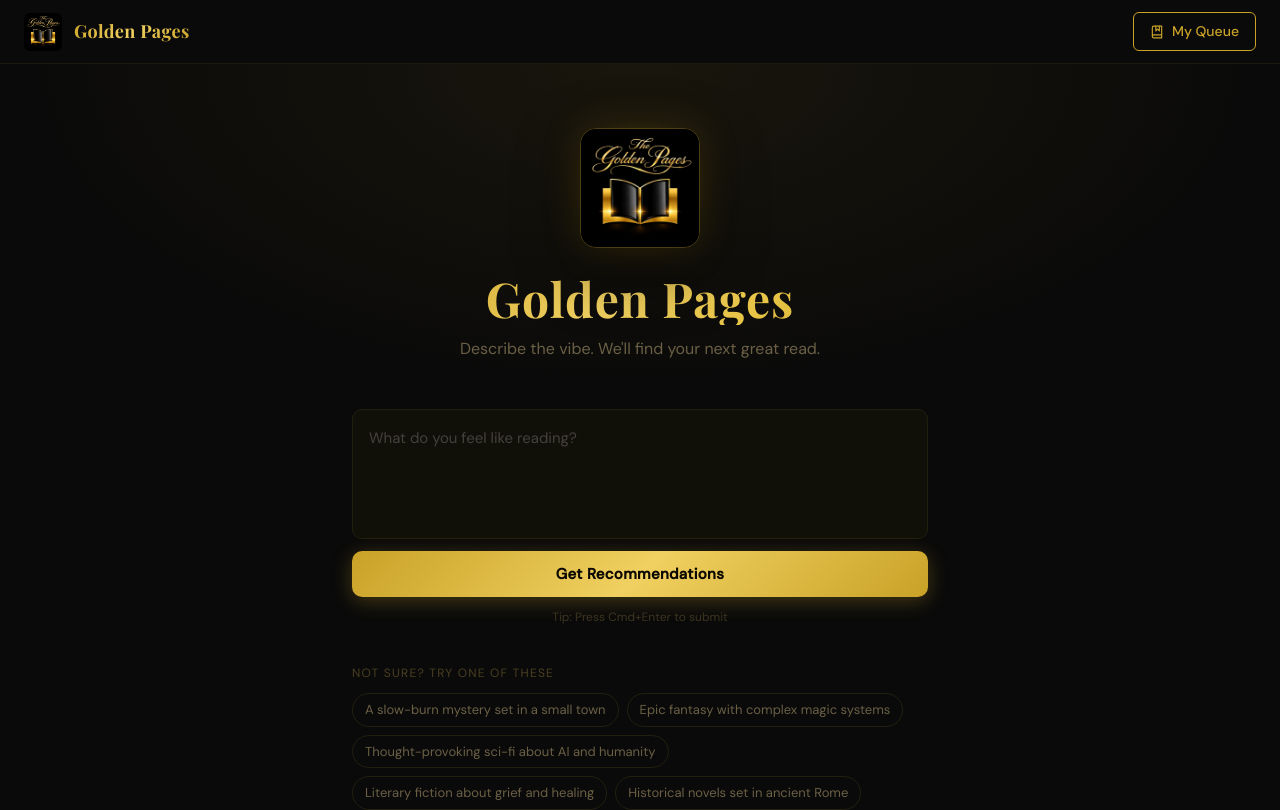
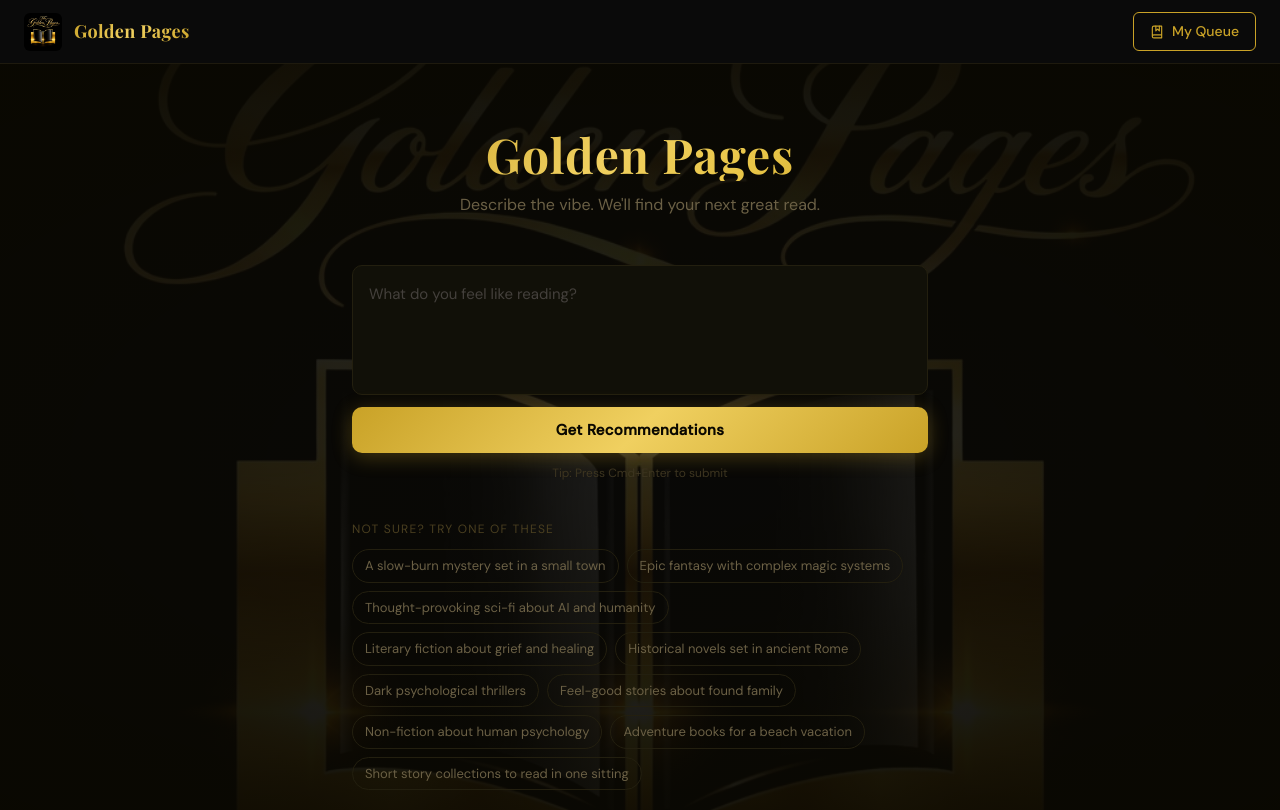
Before and after one commit to weldproservicescontact-svg/our_book_club_2, a React (Vite) app: page / in a window 1280 px wide. Shown: the top 810 px of the page. Built offline with nearby package versions, Linux system fonts and the light colour scheme; no server answers.

Commit message:
Updated HomePage.tsx

```diff
--- a/src/pages/HomePage.tsx
+++ b/src/pages/HomePage.tsx
@@ -104,40 +104,22 @@ export default function HomePage() {
         <div
           className="absolute inset-0 pointer-events-none"
           style={{
-            background: 'radial-gradient(ellipse 70% 50% at 50% 0%, rgba(201,162,39,0.08) 0%, transparent 70%)',
+            backgroundImage: 'url(/golden_pages.jpg)',
+            backgroundSize: 'cover',
+            backgroundPosition: 'center',
+            backgroundRepeat: 'no-repeat',
+            opacity: 0.18,
+          }}
+        />
+        <div
+          className="absolute inset-0 pointer-events-none"
+          style={{
+            background: 'radial-gradient(ellipse 80% 60% at 50% 50%, rgba(10,8,0,0.2) 0%, rgba(10,8,0,0.85) 100%)',
           }}
         />
 
         <div className="w-full max-w-xl relative z-10">
           <div className="mb-12 text-center">
-            <div className="flex justify-center mb-6">
-              <div style={{ position: 'relative', display: 'inline-block' }}>
-                <div
-                  style={{
-                    position: 'absolute',
-                    inset: '-8px',
-                    borderRadius: '20px',
-                    background: 'radial-gradient(circle, rgba(201,162,39,0.25) 0%, transparent 70%)',
-                    filter: 'blur(8px)',
-                  }}
-                />
-                <img
-                  src="/golden_pages.jpg"
-                  alt="Golden Pages"
-                  style={{
-                    width: 120,
-                    height: 120,
-                    objectFit: 'cover',
-                    borderRadius: '16px',
-                    border: '1px solid rgba(201,162,39,0.3)',
-                    boxShadow: '0 0 40px rgba(201,162,39,0.2), 0 20px 60px rgba(0,0,0,0.6)',
-                    position: 'relative',
-                    zIndex: 1,
-                  }}
-                />
-              </div>
-            </div>
-
             <h1
               style={{
                 fontFamily: 'Playfair Display, serif',
```
